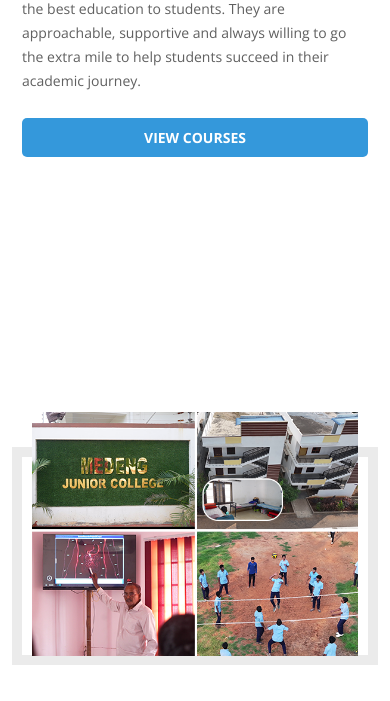
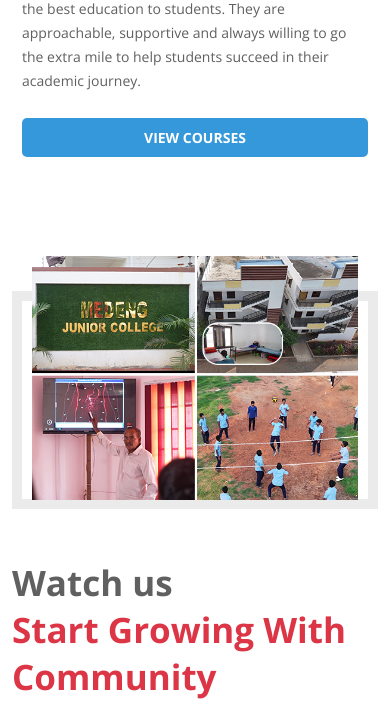
Before and after one commit to bhavi-creations/medeng, a PHP site: page /about.html in a window 390 px wide. Shown: the part 997-1698 px from the top of the page. Run offline with PHP 8.4, Linux system fonts and the light colour scheme; some libraries are stand-ins or nearby versions; grey boxes are pictures that could not be loaded.

Commit message:
responsive in about page

```diff
--- a/about.html
+++ b/about.html
@@ -166,8 +166,8 @@
                             <a class="default-btn" href="course.html">view courses</a>
                         </div>
                     </div>
-                    <div class="col-md-6 mt-195">
-                        <div class="about-img">
+                    <div class="col-md-6 pt-195 aboutcollege ">
+                        <div class="about-img ">
                             <img src="img/About us.png" alt="about">
                         </div>
                     </div>
--- a/css/style.css
+++ b/css/style.css
@@ -3124,3 +3124,11 @@ p {
   .slider-img img {
     width: 100%; /* Ensure the image takes the full width */
   }
+
+
+  /* Media query for smaller screens */
+@media (max-width: 767px) {
+     .aboutcollege {
+        margin-top: -40%; /* Set margin to 0 for smaller screens */
+    }
+}
--- a/index.html
+++ b/index.html
@@ -290,7 +290,7 @@
             <div class="container">
                 <div class="row">
                         <div class="col-md-6 me-30 pt-195 ">
-                            <div class="">
+                            <div class="aboutcollege">
                                 <img src="img/About-college.png" alt="about">
                             </div>
                         </div>
```
